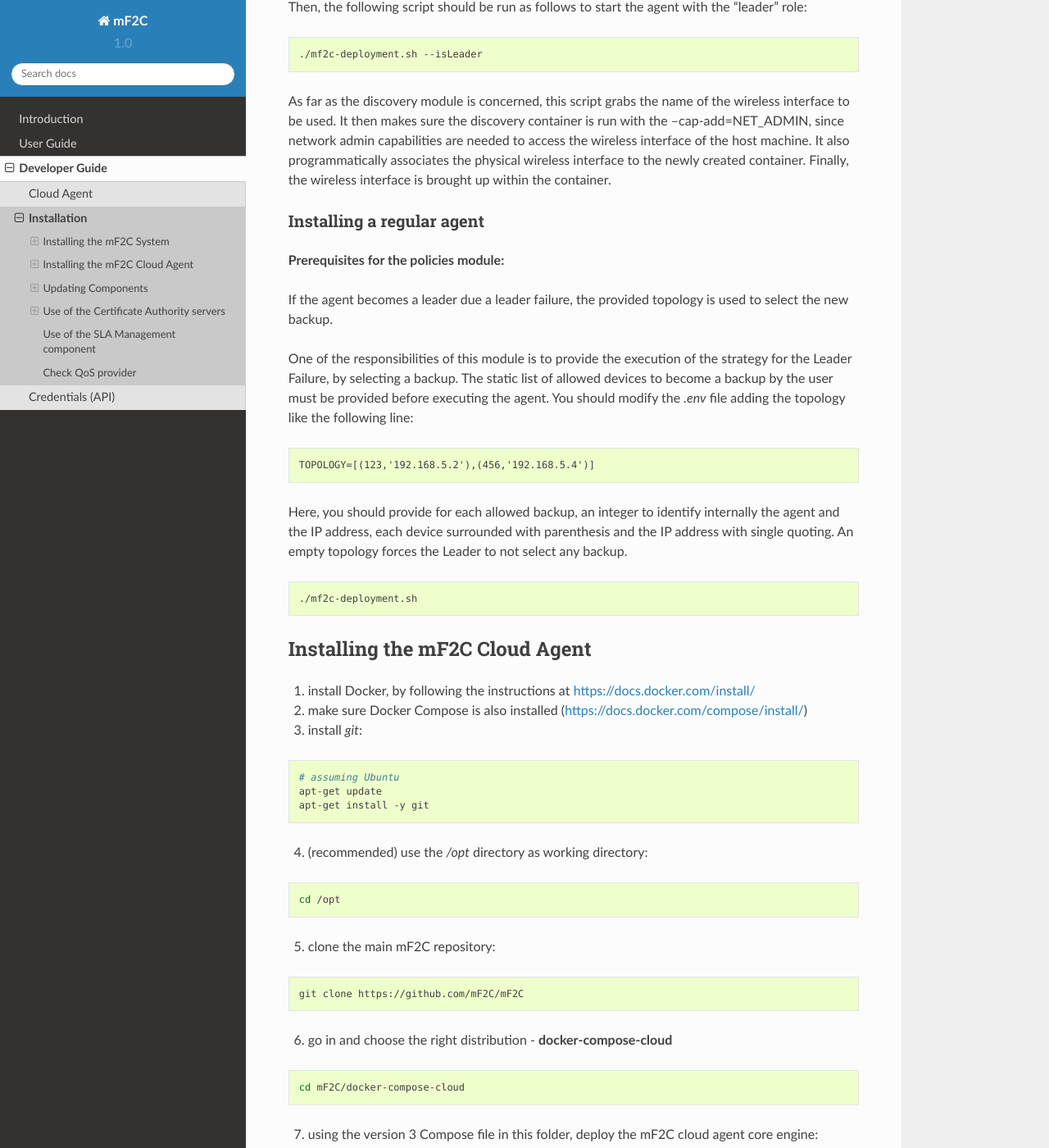
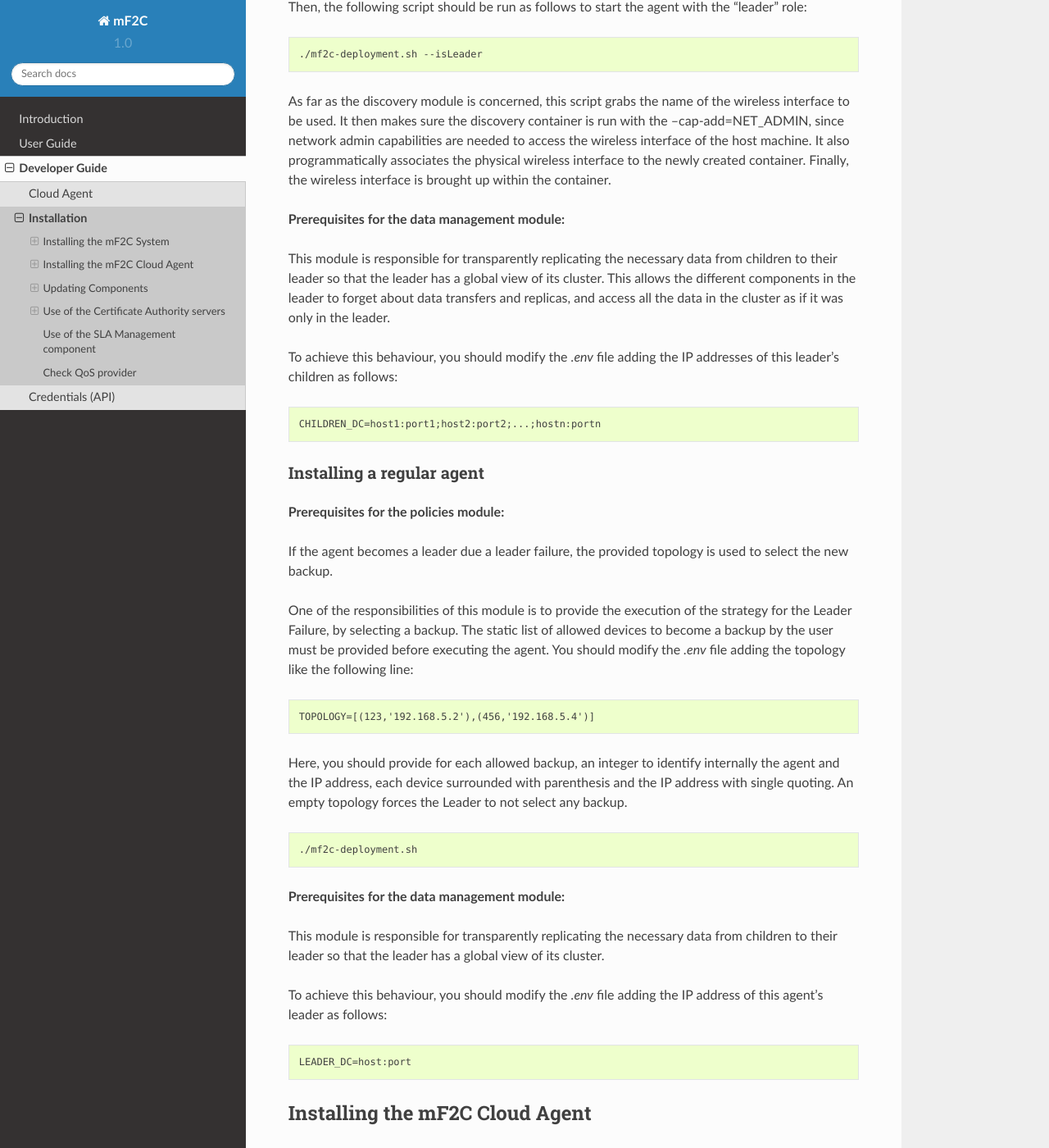
Before and after one commit to mF2C/Documentation, a Sphinx documentation site: the page built from documentation/developer_guide/installation.rst, in a window 1280 px wide and 1400 px high, scrolled down 1062 px. Shown: the whole window at 82% size. Built offline with Sphinx 7.4.7 and the Read the Docs theme 2.0.0, drawn with Linux system fonts in a browser that asks for light colours.

Commit message:
Added prerequisites for the data management module

```diff
--- a/documentation/developer_guide/installation.rst
+++ b/documentation/developer_guide/installation.rst
@@ -46,6 +46,18 @@ Then, the following script should be run as follows to start the agent with the
 
 As far as the discovery module is concerned, this script grabs the name of the wireless interface to be used. It then makes sure the discovery container is run with the --cap-add=NET_ADMIN, since network admin capabilities are needed to access the wireless interface of the host machine. It also programmatically associates the physical wireless interface to the newly created container. Finally, the wireless interface is brought up within the container.
 
+**Prerequisites for the data management module:**
+
+This module is responsible for transparently replicating the necessary data from children to their leader so that the leader has a global view of its cluster. This allows the different components in the leader to forget about data transfers and replicas, and access all the data in the cluster as if it was only in the leader.
+
+To achieve this behaviour, you should modify the `.env` file adding the IP addresses of this leader's children as follows:
+
+.. code-block:: txt
+
+	CHILDREN_DC=host1:port1;host2:port2;...;hostn:portn
+
+
+
 Installing a regular agent
 ~~~~~~~~~~~~~~~~~~~~~~~~~~
 
@@ -66,6 +78,16 @@ Here, you should provide for each allowed backup, an integer to identify interna
 
     ./mf2c-deployment.sh
 
+
+**Prerequisites for the data management module:**
+
+This module is responsible for transparently replicating the necessary data from children to their leader so that the leader has a global view of its cluster.
+
+To achieve this behaviour, you should modify the `.env` file adding the IP address of this agent's leader as follows:
+
+.. code-block:: txt
+
+	LEADER_DC=host:port
 
 
 
```
